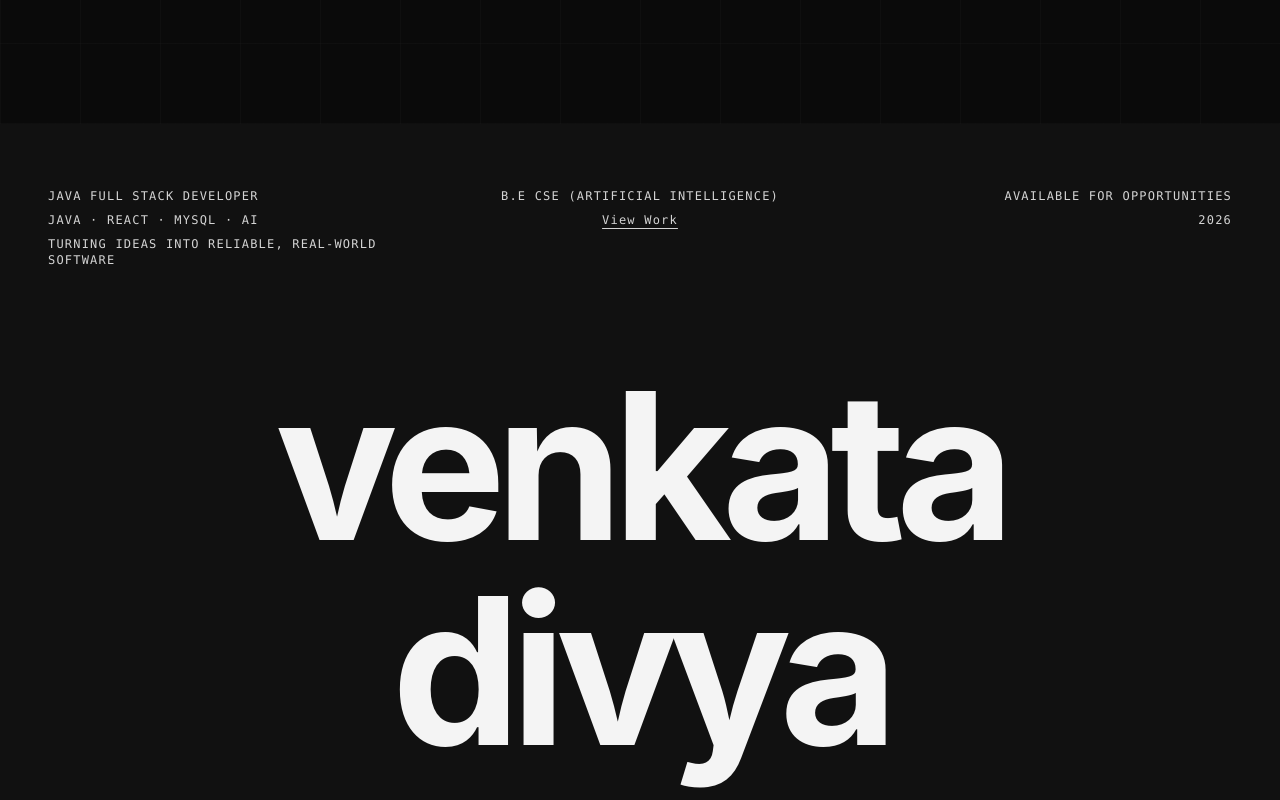
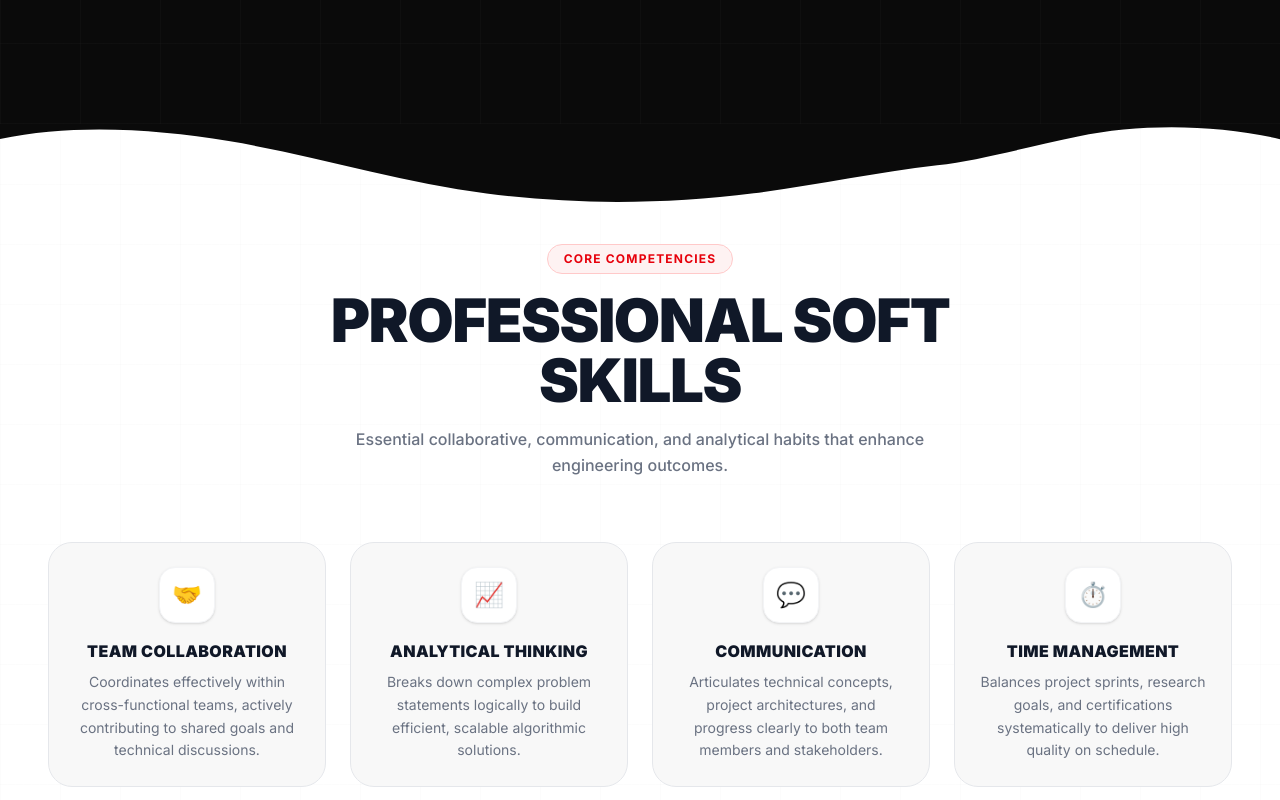
Before and after one commit to venkata-divya4/venkata-divya-portfolio, a React (Vite) app: page / in a window 1280 px wide. Shown: the part 5580-6380 px from the top of the page. Built offline with nearby package versions, Linux system fonts and the light colour scheme; no server answers.

Commit message:
Create SoftSkills component with light grid aesthetic and interactive cards

```diff
--- a/src/App.jsx
+++ b/src/App.jsx
@@ -5,6 +5,7 @@ import TechnicalSkills from './components/TechnicalSkills';
 import Projects from './components/Projects';
 import Internships from './components/Internships';
 import Leadership from './components/Leadership';
+import SoftSkills from './components/SoftSkills';
 import Footer from './components/Footer';
 
 /**
@@ -21,6 +22,7 @@ function App() {
       <Projects />
       <Internships />
       <Leadership />
+      <SoftSkills />
       <Footer />
     </>
   );
--- /dev/null
+++ b/src/components/SoftSkills.jsx
@@ -0,0 +1,80 @@
+import { softSkillsList } from '../data/portfolioData';
+
+/**
+ * SoftSkillCard component
+ * Card displaying an individual interpersonal skill, emoji icon with
+ * hover scaling and tint, uppercase name, and descriptive text.
+ */
+export function SoftSkillCard({ skill, index }) {
+  return (
+    <div
+      data-aos="fade-up"
+      data-aos-delay={index * 100}
+      className="bg-[#f8f8f8] border border-gray-200 rounded-3xl p-6 min-h-[220px] text-center flex flex-col items-center justify-between hover:scale-[1.03] hover:shadow-[0_10px_30px_rgba(255,42,42,0.12)] hover:border-red-200 transition-all duration-300 group"
+    >
+      <div className="flex flex-col items-center w-full">
+        {/* Emoji icon in a rounded square that tints red and scales on group-hover */}
+        <div className="w-14 h-14 rounded-2xl bg-white border border-gray-100 flex items-center justify-center text-2xl shadow-sm group-hover:scale-110 group-hover:bg-red-50 group-hover:border-red-200 transition-all duration-300 mb-4 select-none">
+          {skill.icon}
+        </div>
+
+        {/* Uppercase name */}
+        <h3 className="text-base font-black uppercase text-gray-900 tracking-wide mb-2 group-hover:text-[#ff2a2a] transition-colors">
+          {skill.name}
+        </h3>
+
+        {/* Description */}
+        <p className="text-xs md:text-sm text-gray-500 leading-relaxed font-normal">
+          {skill.desc}
+        </p>
+      </div>
+    </div>
+  );
+}
+
+/**
+ * SoftSkills component
+ * Highlights core collaborative, analytical, communication, and time-management competencies.
+ */
+export default function SoftSkills() {
+  return (
+    <section className="bg-white pt-24 pb-32 px-6 md:px-12 relative overflow-hidden bg-[linear-gradient(to_right,#80808006_1px,transparent_1px),linear-gradient(to_bottom,#80808006_1px,transparent_1px)] bg-[size:60px_60px]">
+      {/* Torn-paper divider at the top connecting from the dark Leadership section */}
+      <div className="absolute top-0 left-0 w-full overflow-hidden leading-none z-10 pointer-events-none -translate-y-[1px]">
+        <svg
+          viewBox="0 0 1200 120"
+          preserveAspectRatio="none"
+          className="relative block w-full h-12 md:h-20 fill-[#0a0a0a] rotate-180"
+        >
+          <path d="M321.39,56.44c58-10.79,114.16-30.13,172-41.86,82.39-16.72,168.19-17.73,250.45-.39C823.78,31,906.67,72,985.66,92.83c70.05,18.48,146.53,26.09,214.34,3V120H0V95.8C59.71,118.08,130.83,119.62,189.5,99.8,242.79,81.82,282.88,63.6,321.39,56.44Z" />
+        </svg>
+      </div>
+
+      <div className="max-w-7xl mx-auto relative z-10 mt-6">
+        {/* Header */}
+        <div data-aos="fade-up" className="text-center max-w-2xl mx-auto mb-16">
+          <span className="inline-block px-4 py-1.5 rounded-full bg-red-50 border border-red-200 text-red-600 text-xs font-bold tracking-widest uppercase mb-4">
+            Core Competencies
+          </span>
+          <h2 className="text-4xl md:text-5xl lg:text-6xl font-black text-gray-900 uppercase tracking-tight">
+            Professional Soft Skills
+          </h2>
+          <p className="text-sm md:text-base text-gray-500 max-w-xl mx-auto mt-4 font-medium leading-relaxed">
+            Essential collaborative, communication, and analytical habits that enhance engineering outcomes.
+          </p>
+        </div>
+
+        {/* Soft Skills Grid */}
+        <div className="grid grid-cols-1 sm:grid-cols-2 lg:grid-cols-4 gap-6">
+          {softSkillsList.map((skill, index) => (
+            <SoftSkillCard
+              key={`${skill.name}-${index}`}
+              skill={skill}
+              index={index}
+            />
+          ))}
+        </div>
+      </div>
+    </section>
+  );
+}
```
